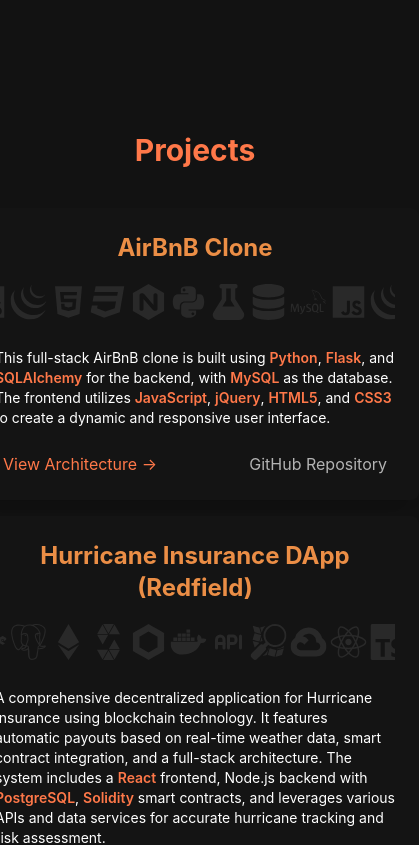
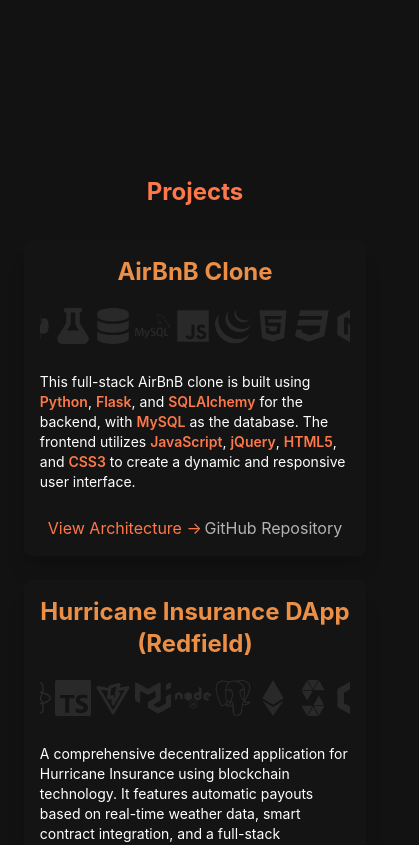
Before and after one commit to ControlYourPotatoes/Portfolio, a React (Vite) app: page / in a window 390 px wide. Shown: the part 1902-2747 px from the top of the page, 419 px wide, since content can reach past the window. Built offline with nearby package versions, Linux system fonts and the light colour scheme.

Commit message:
Refactor projectCards and projects sections for improved responsiveness

```diff
--- a/src/components/projectCards.tsx
+++ b/src/components/projectCards.tsx
@@ -115,7 +115,7 @@
       initial={{ opacity: 0, y: 50 }}
       animate={{ opacity: 1, y: 0 }}
       transition={{ duration: 0.5 }}
-      className="bg-gray-dark text-white p-6 rounded-lg shadow-xl max-w-md m-2 flex flex-col h-full"
+      className="bg-gray-dark text-white p-4  md:p-6 rounded-lg shadow-xl max-w-md flex flex-col h-fit "
     >
       <h2 className="text-2xl font-bold mb-1 text-center text-orange-light">{title}</h2>
       <motion.div
--- a/src/sections/projects.tsx
+++ b/src/sections/projects.tsx
@@ -61,10 +61,10 @@
   ];
 
   return (
-    <section id="projects" className="py-5 bg-gray">
+    <section id="projects" className="py-16 md:py-20 bg-gray">
       <div className="container mx-auto px-4">
-        <h2 className="text-3xl font-bold mb-8 text-orange text-center">Projects</h2>
-        <div className="flex flex-wrap justify-center items-center">
+        <h2 className="text-2xl md:text-3xl font-bold mb-8 text-orange text-center">Projects</h2>
+        <div className="grid grid-cols-1 md:grid-cols-2 lg:grid-cols-3 gap-6">
           {projects.map((project, index) => (
             <ProjectCard key={index} {...project} />
           ))}
```
